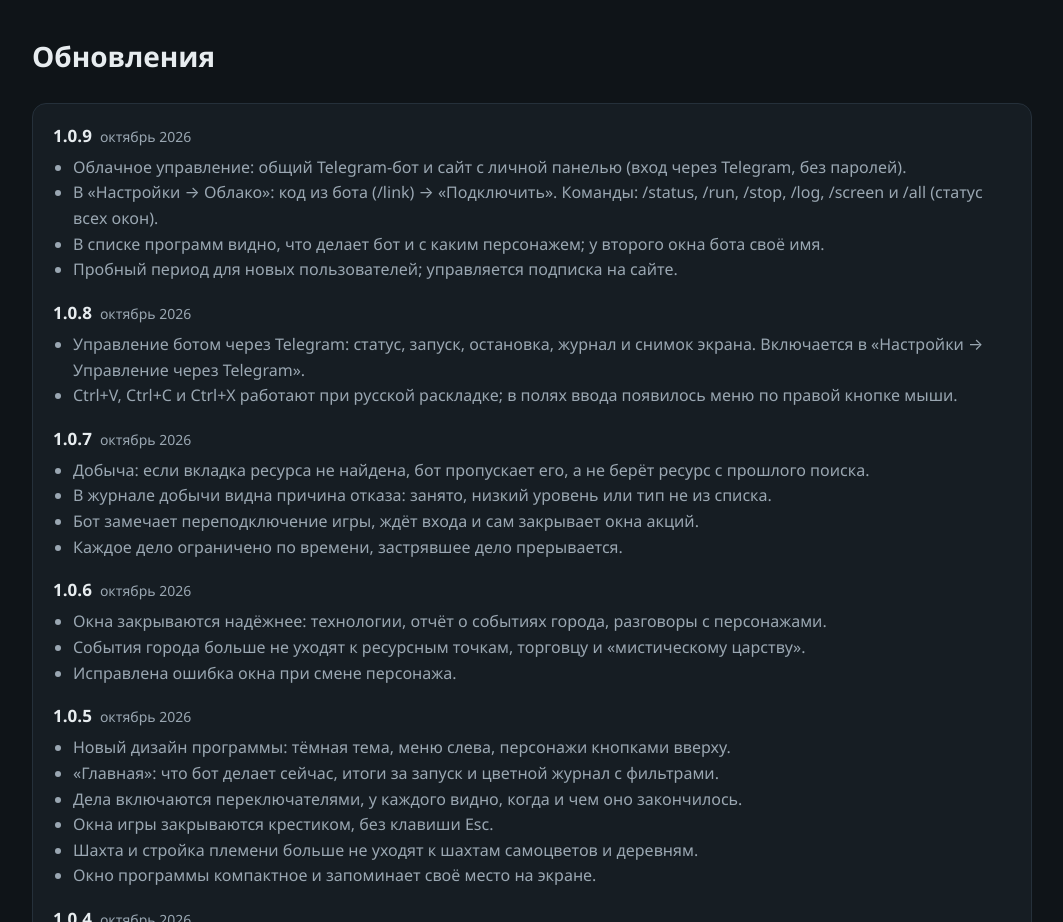
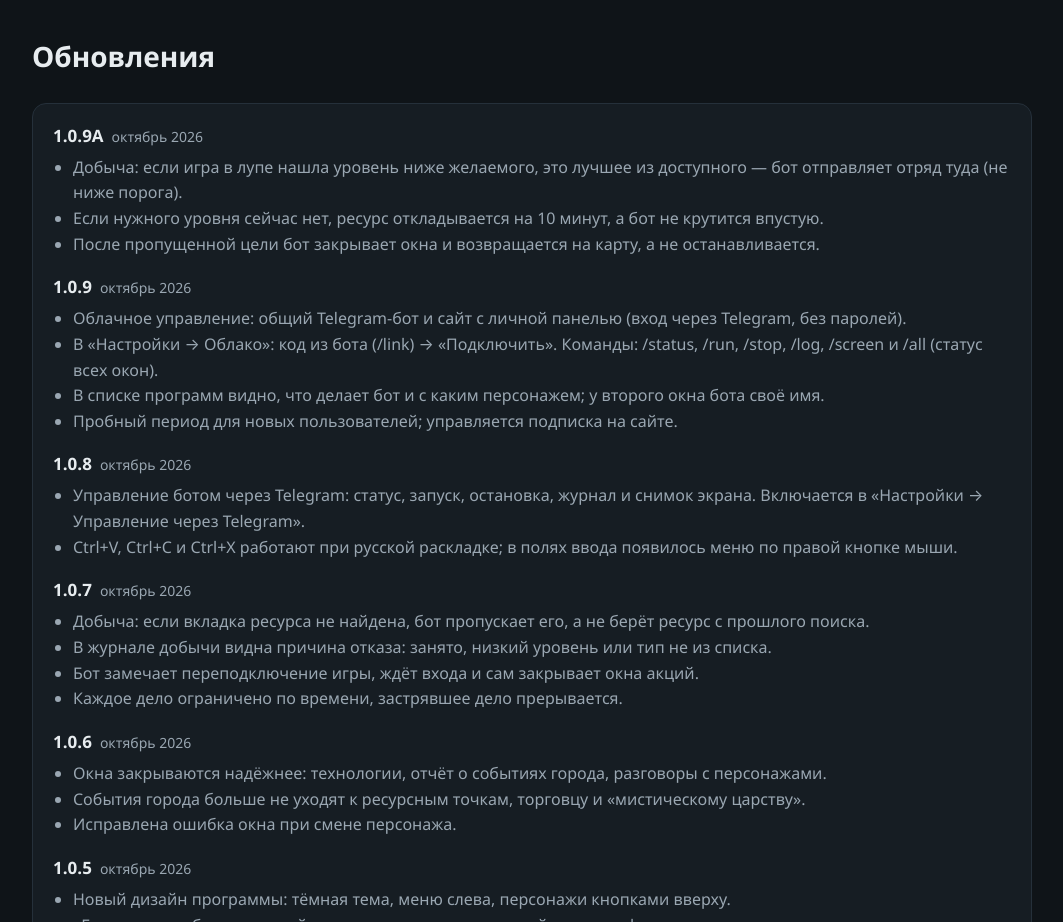
Before and after one commit to yakovshahiev-art/valhalla-helper, a plain HTML site: page index.html in a window 1280 px wide. Shown: the part 2520-3442 px from the top of the page, without its empty margins (108-1171 px from the left). Drawn offline with Linux system fonts and the light colour scheme.

Commit message:
Update site to 1.0.9A (index.html)

```diff
--- a/index.html
+++ b/index.html
@@ -94,7 +94,7 @@
         <svg width="20" height="20" viewBox="0 0 24 24" aria-hidden="true"><path d="M21.5 4.2 2.9 11.4c-1 .4-1 1.6.1 1.9l4.6 1.4 1.8 5.5c.2.7 1.1.9 1.6.4l2.6-2.4 4.8 3.5c.6.4 1.4.1 1.6-.6L23 5.4c.2-.9-.7-1.6-1.5-1.2zM9.6 14.4l-.4 3.6-1.3-4 9.6-6.1z" fill="#2aabee"/></svg>
         Группа в Telegram
       </a>
-      <div class="meta">Версия <b id="ver">1.0.9</b> · Windows 10/11 · ~480 МБ · бесплатно</div>
+      <div class="meta">Версия <b id="ver">1.0.9A</b> · Windows 10/11 · ~480 МБ · бесплатно</div>
     </div>
   </div>
 
@@ -156,7 +156,13 @@
     <div class="wrap">
       <h2>Обновления</h2>
       <div class="log" id="notes">
-        <h3>1.0.9<span class="date">октябрь 2026</span></h3>
+        <h3>1.0.9A<span class="date">октябрь 2026</span></h3>
+        <ul>
+          <li>Добыча: если игра в лупе нашла уровень ниже желаемого, это лучшее из доступного — бот отправляет отряд туда (не ниже порога).</li>
+          <li>Если нужного уровня сейчас нет, ресурс откладывается на 10 минут, а бот не крутится впустую.</li>
+          <li>После пропущенной цели бот закрывает окна и возвращается на карту, а не останавливается.</li>
+        </ul>
+        <h3 style="margin-top:16px">1.0.9<span class="date">октябрь 2026</span></h3>
         <ul>
           <li>Облачное управление: общий Telegram-бот и сайт с личной панелью (вход через Telegram, без паролей).</li>
           <li>В «Настройки → Облако»: код из бота (/link) → «Подключить». Команды: /status, /run, /stop, /log, /screen и /all (статус всех окон).</li>
```
